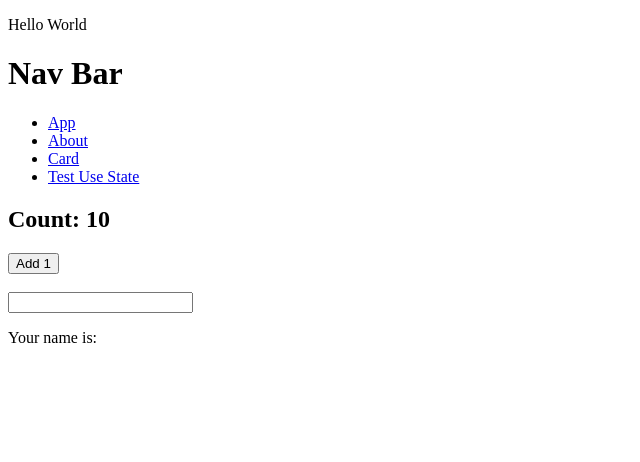
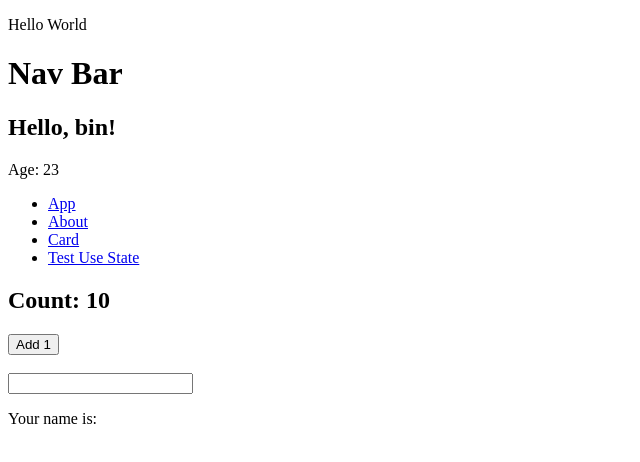
Before and after one commit to shunbin2310/front-end, a React (Vite) app: page /TestUseState in a window 1280 px wide. Shown: the top 462 px of the page, without its empty margins (0-640 px from the left). Built offline with nearby package versions, Linux system fonts and the light colour scheme.

Commit message:
learn props

```diff
--- a/src/component/Home.jsx
+++ b/src/component/Home.jsx
@@ -4,18 +4,20 @@ import About from './About.jsx';
 import App from './App.jsx';
 import Card from './Card.jsx';
 import TestUseState from './TestUseState.jsx';
+import PropsChild from './PropsChild.jsx';
 
 function Home(){
     return(
         <>
             <p>Hello World</p>
             <h1>Nav Bar</h1>
+            <PropsChild name="bin" age={23}/>
             <Nav/>
             <Routes>
-                    <Route path='/App' element={<App/>}/>
-                    <Route path='/About' element={<About/>}/>
-                    <Route path='/Card' element={<Card/>}/>
-                    <Route path='/TestUseState' element={<TestUseState/>}/>
+                <Route path='/App' element={<App/>}/>
+                <Route path='/About' element={<About/>}/>
+                <Route path='/Card' element={<Card/>}/>
+                <Route path='/TestUseState' element={<TestUseState/>}/>
 
             </Routes>
         </>
--- /dev/null
+++ b/src/component/PropsChild.jsx
@@ -0,0 +1,12 @@
+function PropsChild(props){
+    return(
+        <>
+            <div>
+                <h2>Hello, {props.name}!</h2>
+                <p>Age: {props.age}</p>
+            </div>
+        </>
+    );
+}
+
+export default PropsChild
```
Also changed, not shown: 1 other file (tests, documents, lock files or other folders).
